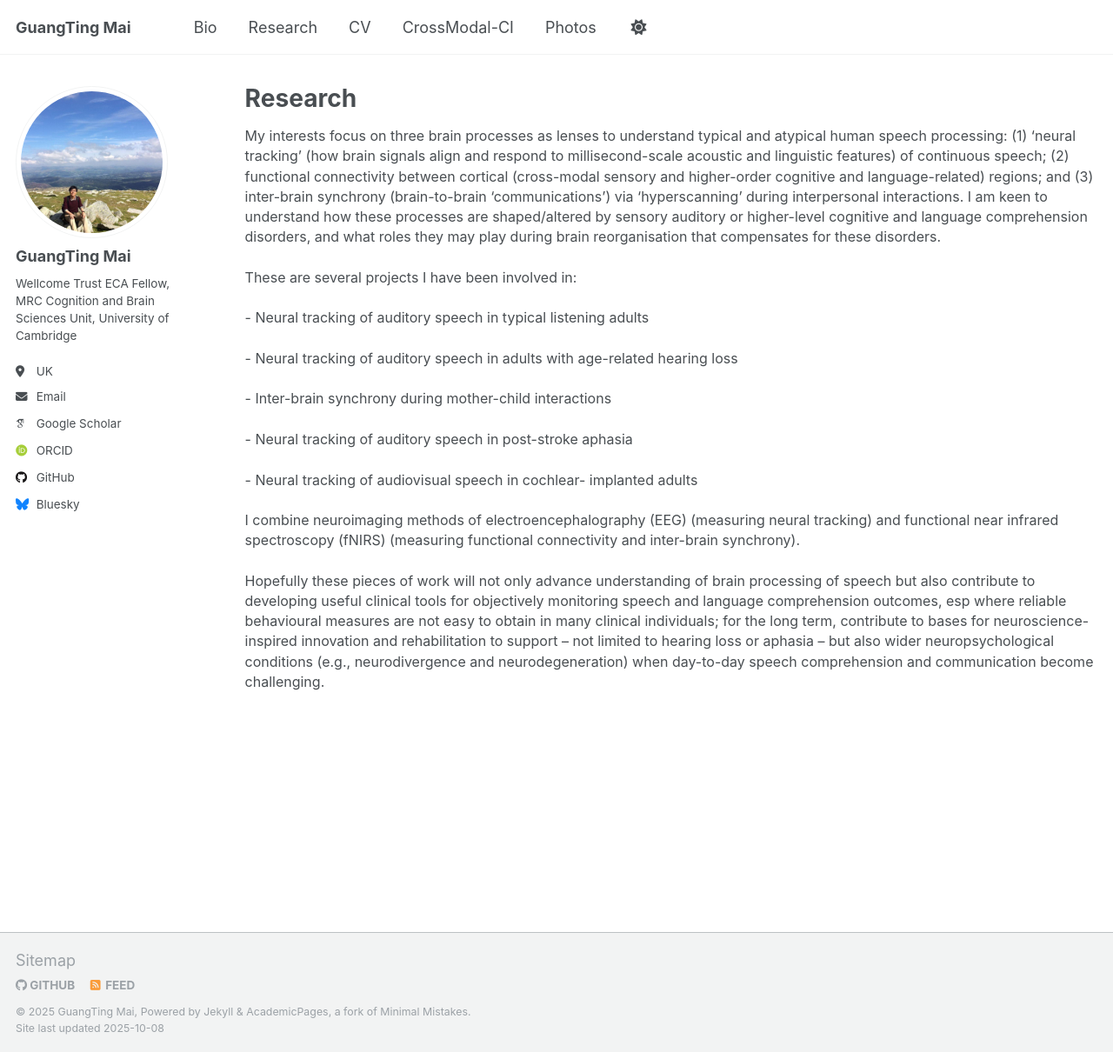
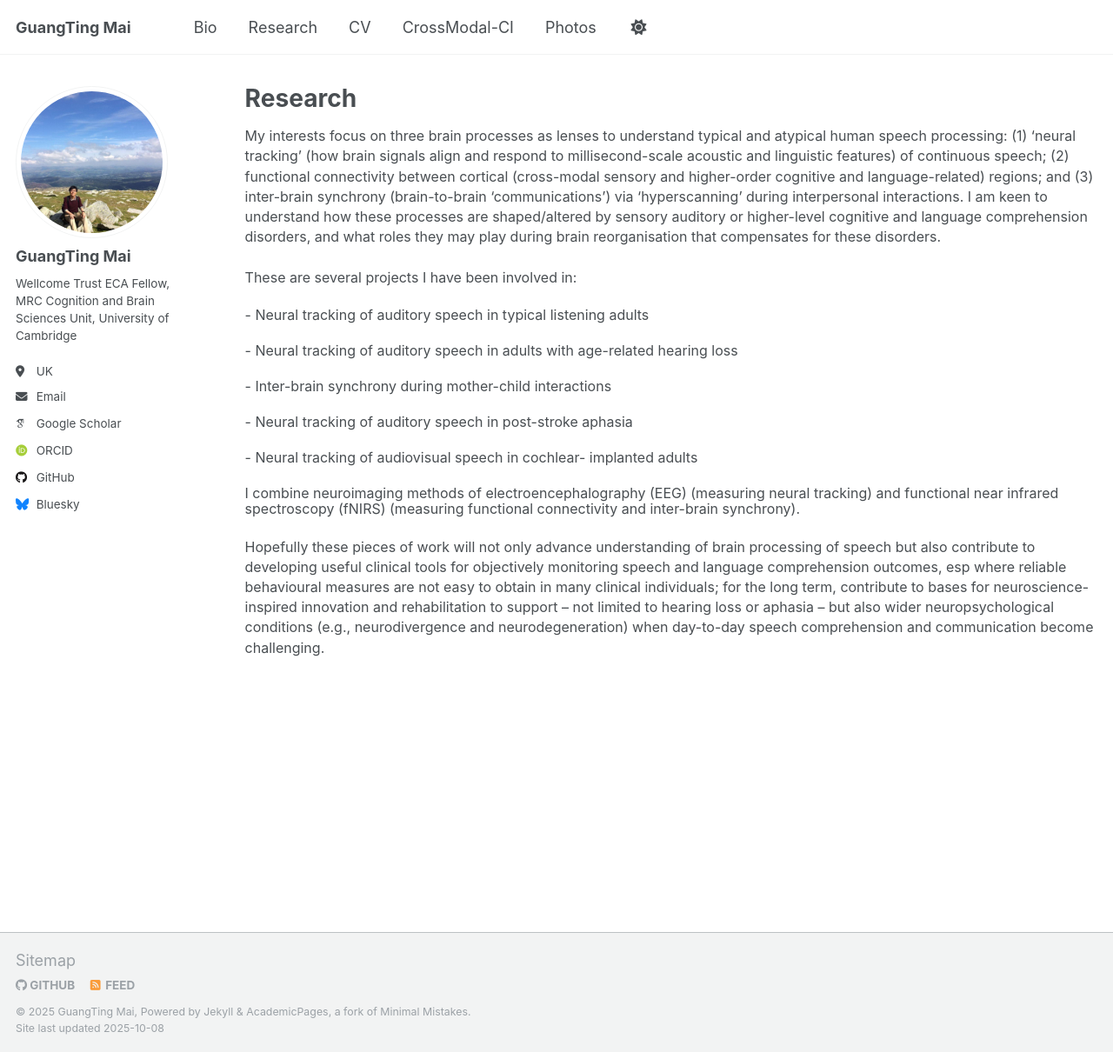
Before and after one commit to guangtingmai/guangtingmai.github.io, a Jekyll site: the page built from _pages/research.html, in a window 1280 px wide and 1210 px high. Shown: the whole window at 87% size. Built offline with Jekyll 4.4.1, drawn with Linux system fonts in a browser that asks for light colours; some web fonts are replaced.

Commit message:
Update research.html

```diff
--- a/_pages/research.html
+++ b/_pages/research.html
@@ -11,17 +11,17 @@ author_profile: true
   I am keen to understand how these processes are shaped/altered by sensory auditory or higher-level cognitive and language comprehension disorders,
   and what roles they may play during brain reorganisation that compensates for these disorders.</span></p>
 <p><span style="font-size: 12pt;line-height: 1.45;display: block;margin-bottom: 0.12vh">These are several projects I have been involved in:</span></p>
-<p><span style="font-size: 12pt;line-height: 1.45;display: block;margin-bottom: 0.05vh">   -	Neural tracking of auditory speech in typical
+<p><span style="font-size: 12pt;line-height: 1.1;display: block;margin-bottom: 0.05vh">   -	Neural tracking of auditory speech in typical
   listening adults</span></p>
-<p><span style="font-size: 12pt;line-height: 1.45;display: block;margin-bottom: 0.05vh">   -	Neural tracking of auditory speech in adults with
+<p><span style="font-size: 12pt;line-height: 1.1;display: block;margin-bottom: 0.05vh">   -	Neural tracking of auditory speech in adults with
   age-related hearing loss</span></p>
-<p><span style="font-size: 12pt;line-height: 1.45;display: block;margin-bottom: 0.05vh">   -	Inter-brain synchrony during mother-child
+<p><span style="font-size: 12pt;line-height: 1.1;display: block;margin-bottom: 0.05vh">   -	Inter-brain synchrony during mother-child
   interactions</span></p>
-<p><span style="font-size: 12pt;line-height: 1.45;display: block;margin-bottom: 0.05vh">   -	Neural tracking of auditory speech in post-stroke
+<p><span style="font-size: 12pt;line-height: 1.1;display: block;margin-bottom: 0.05vh">   -	Neural tracking of auditory speech in post-stroke
   aphasia</span></p>
-<p><span style="font-size: 12pt;line-height: 1.45;display: block;margin-bottom: 0.12vh">   -	Neural tracking of audiovisual speech in cochlear-
+<p><span style="font-size: 12pt;line-height: 1.1;display: block;margin-bottom: 0.12vh">   -	Neural tracking of audiovisual speech in cochlear-
   implanted adults</span></p>
-<p><span style="font-size: 12pt;line-height: 1.45;display: block;margin-bottom: 0.12vh">I combine neuroimaging methods of electroencephalography
+<p><span style="font-size: 12pt;line-height: 1.1;display: block;margin-bottom: 0.12vh">I combine neuroimaging methods of electroencephalography
   (EEG) (measuring neural tracking) and functional near infrared spectroscopy (fNIRS) (measuring functional connectivity and inter-brain synchrony).
 </span></p>
 <p><span style="font-size: 12pt;line-height: 1.45;display: block;margin-bottom: 0.12vh">Hopefully these pieces of work will not only advance
```
